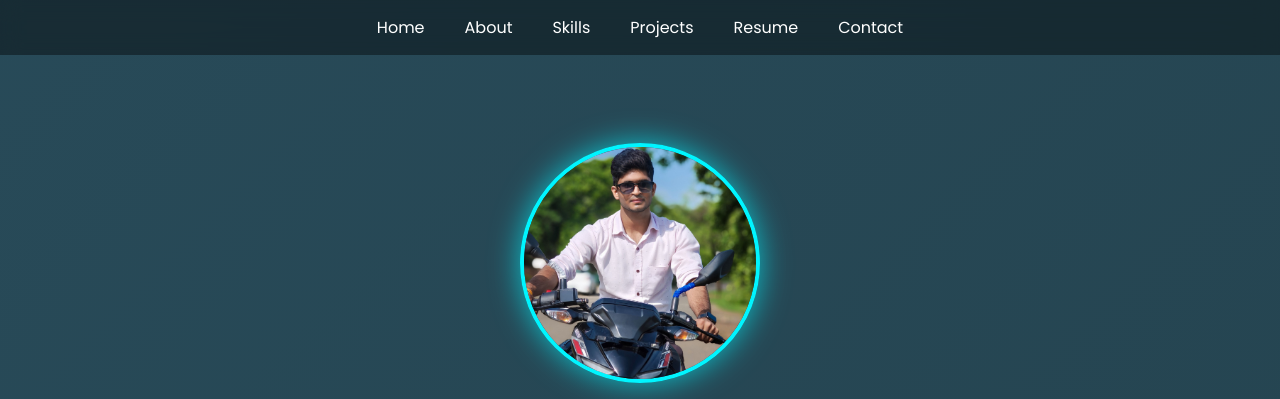
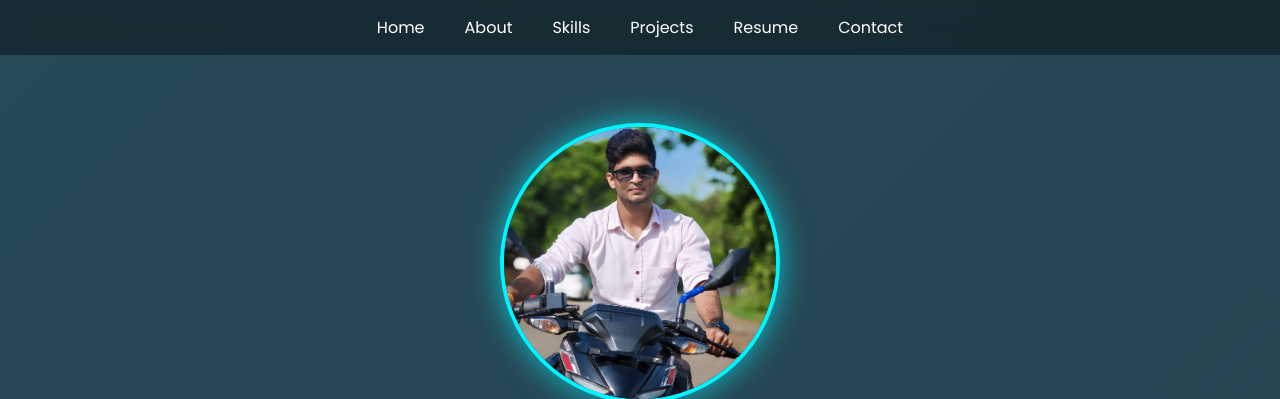
Before and after one commit to abhaypatel02/Portfolio, a plain HTML site: page index.html in a window 1280 px wide. Shown: the top 399 px of the page. Drawn offline with Linux system fonts and the light colour scheme.

Commit message:
increased profile image size

```diff
--- a/style.css
+++ b/style.css
@@ -81,8 +81,8 @@ p{
 
 /* Profile Image */
 .profile-img{
-    width: 240px;px;
-    height: 240px;px;
+    width: 280px;px;
+    height: 280px;px;
     border-radius:50%;
     object-fit:cover;
     border:4px solid #00f5ff;
```
